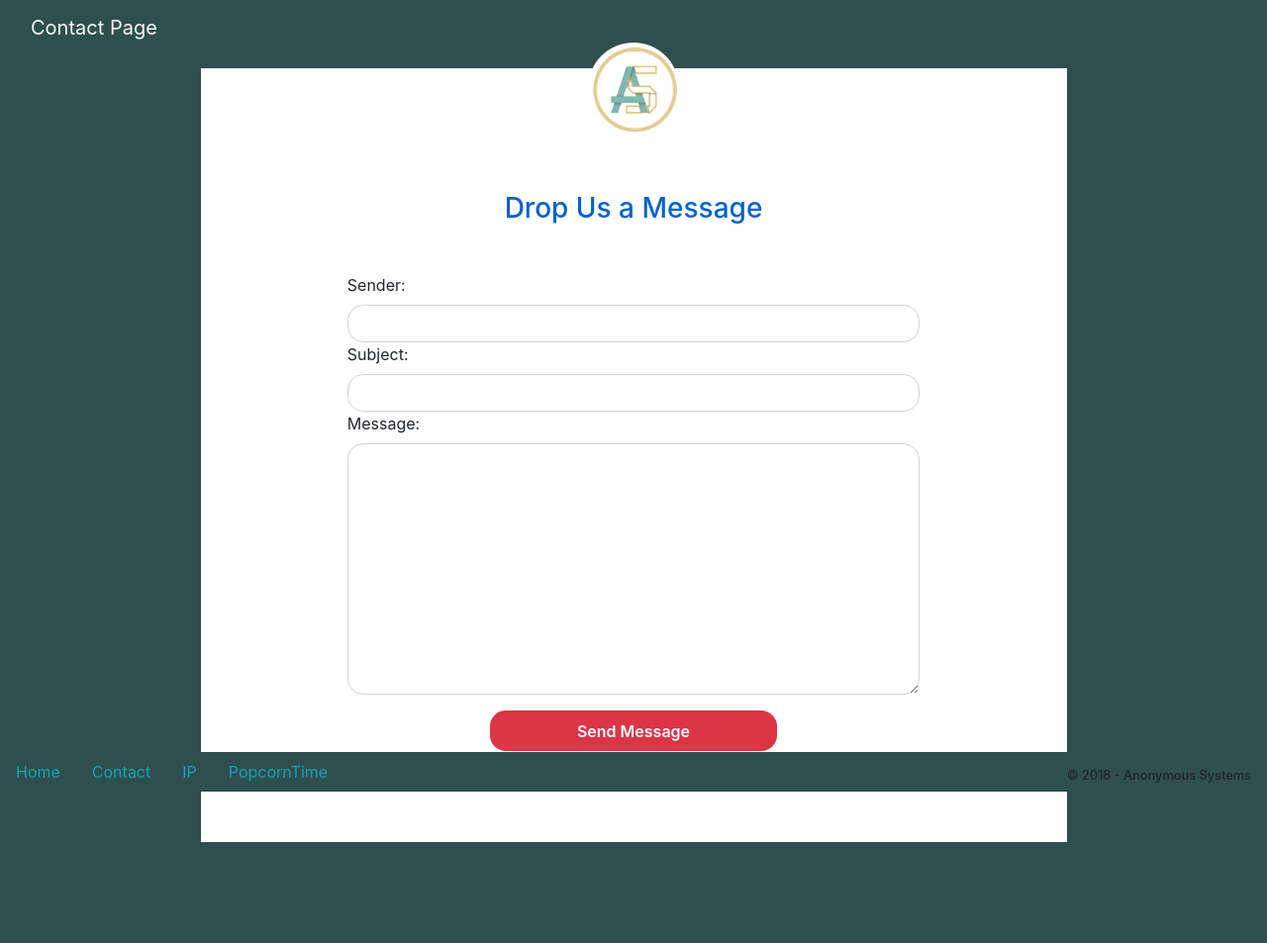
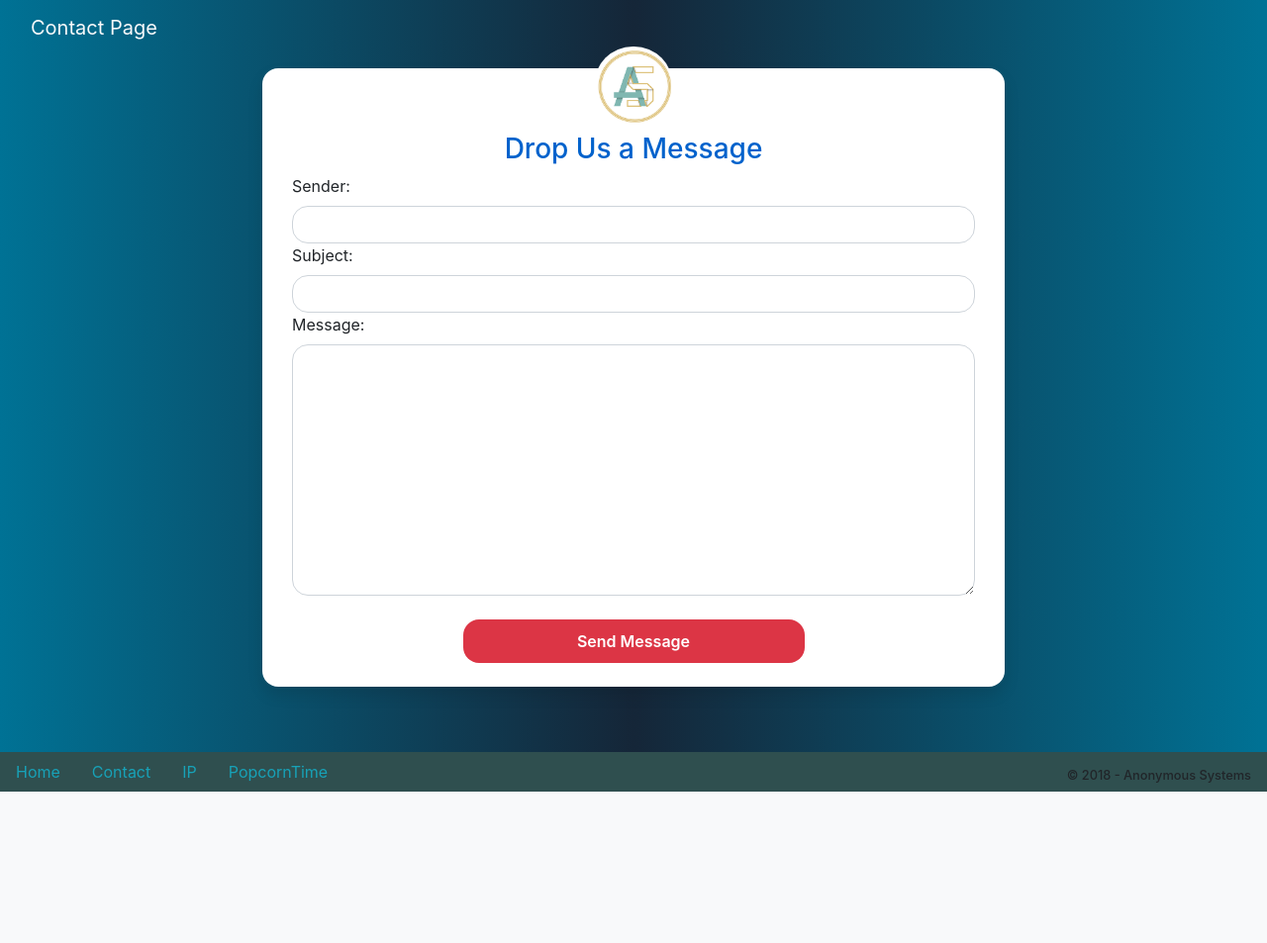
Before and after one commit to aaronjonesii/anonsystech, a Django app: page /contact/ in a window 1280 px wide. Shown: the whole page at 99% size. After the commit the page ends 800 px from the top, so only its background shows below. Run offline with Django 3.2, Linux system fonts and the light colour scheme; parts of the project's set-up code (start-up, migrations or seed data) failed here and were passed over; some libraries are stand-ins or nearby versions.

Commit message:
changed look of contact page

```diff
--- a/anonsys_tech/anonsys_tech/home/static/css/contact.css
+++ b/anonsys_tech/anonsys_tech/home/static/css/contact.css
@@ -1,14 +1,15 @@
 body{
-    background: -webkit-linear-gradient(left, #0072ff, #00c6ff);
+    background: -webkit-linear-gradient(left, #007295, #152638, #007295)!important;
 }
 .contact-form{
     background: #fff;
     margin-top: 1%;
     margin-bottom: 5%;
-    width: 70%;
-}
-.contact-form .form-control{
-    border-radius:1rem;
+    width: 60%;
+    box-shadow: 0 0.5rem 1rem 0 rgba(0, 0, 0, 0.1);
+    -webkit-border-radius: 1rem;
+    -moz-border-radius: 1rem;
+    border-radius: 1rem;
 }
 .contact-image{
     text-align: center;
@@ -19,17 +20,18 @@ body{
     margin-top: -3%;
     /*transform: rotate(29deg);*/
 }
-.contact-form form{
-    padding: 14%;
+.contact-form .form-control{
+    border-radius:1rem;
 }
 .contact-form form .row{
     margin-bottom: -7%;
 }
 .contact-form h3{
-    margin-bottom: 8%;
-    margin-top: -10%;
     text-align: center;
     color: #0062cc;
+    margin-top: 8px;
+}
+.contact-form .form-group{
 }
 .contact-form .btnContact {
     width: 50%;
--- a/anonsys_tech/anonsys_tech/home/templates/contact.html
+++ b/anonsys_tech/anonsys_tech/home/templates/contact.html
@@ -17,9 +17,9 @@
                 {{ form }}
                 </div>
 
-                <div class="form-group col-md-auto">
+                <div class="my-4 form-group col-md-auto">
                     <script src='https://www.google.com/recaptcha/api.js'></script>
-                    <div class="g-recaptcha mb-2" data-sitekey="6LfwO3cUAAAAAJDFSt7rZnUfEe1-W-Vt9GWHbePK"></div>
+                    <div class="g-recaptcha d-block mx-auto" data-sitekey="6LfwO3cUAAAAAJDFSt7rZnUfEe1-W-Vt9GWHbePK"></div>
                     <input type="submit" name="btnSubmit" class="btnContact mx-auto d-block" value="Send Message" />
                 </div>
 
```
